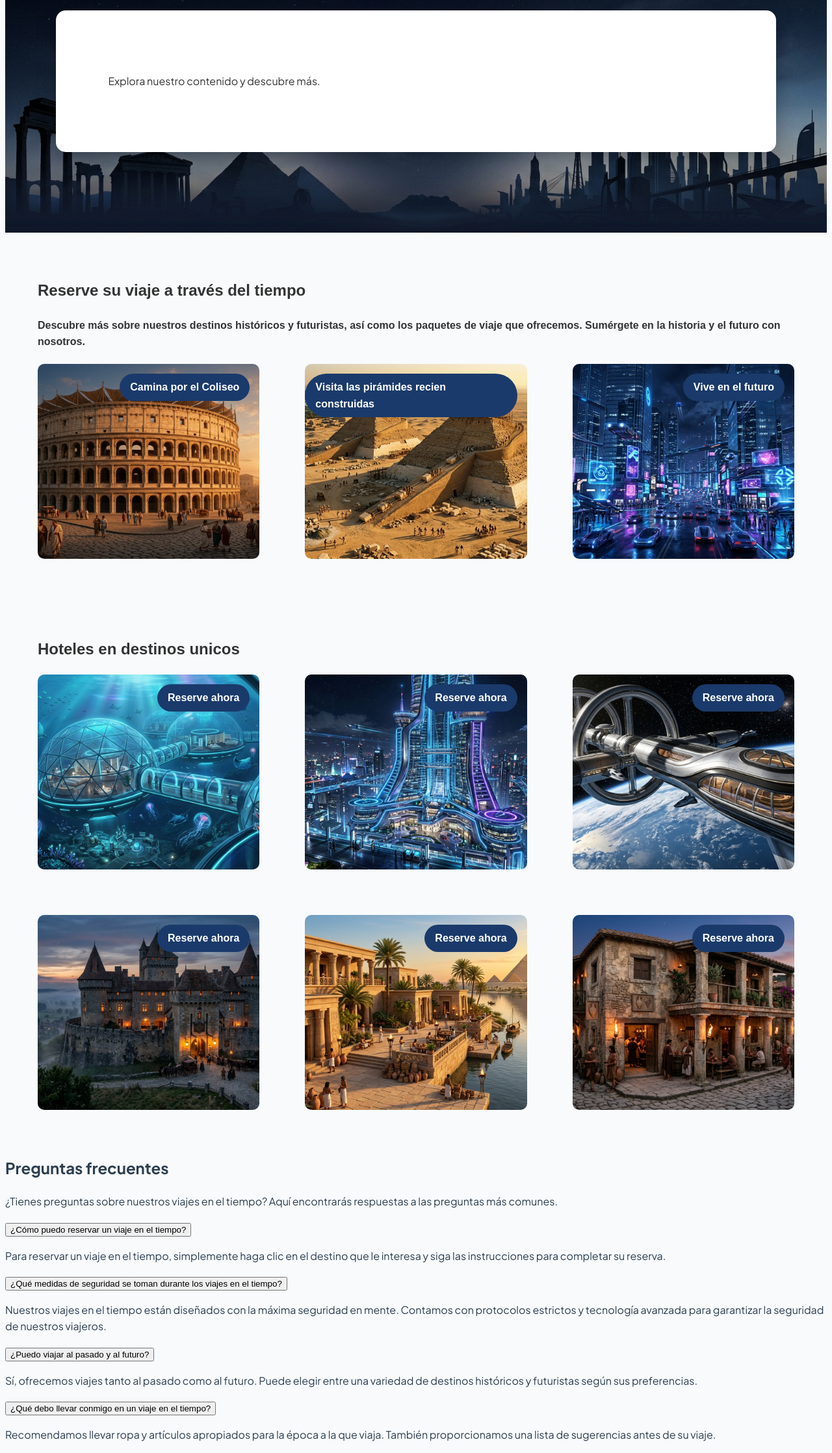
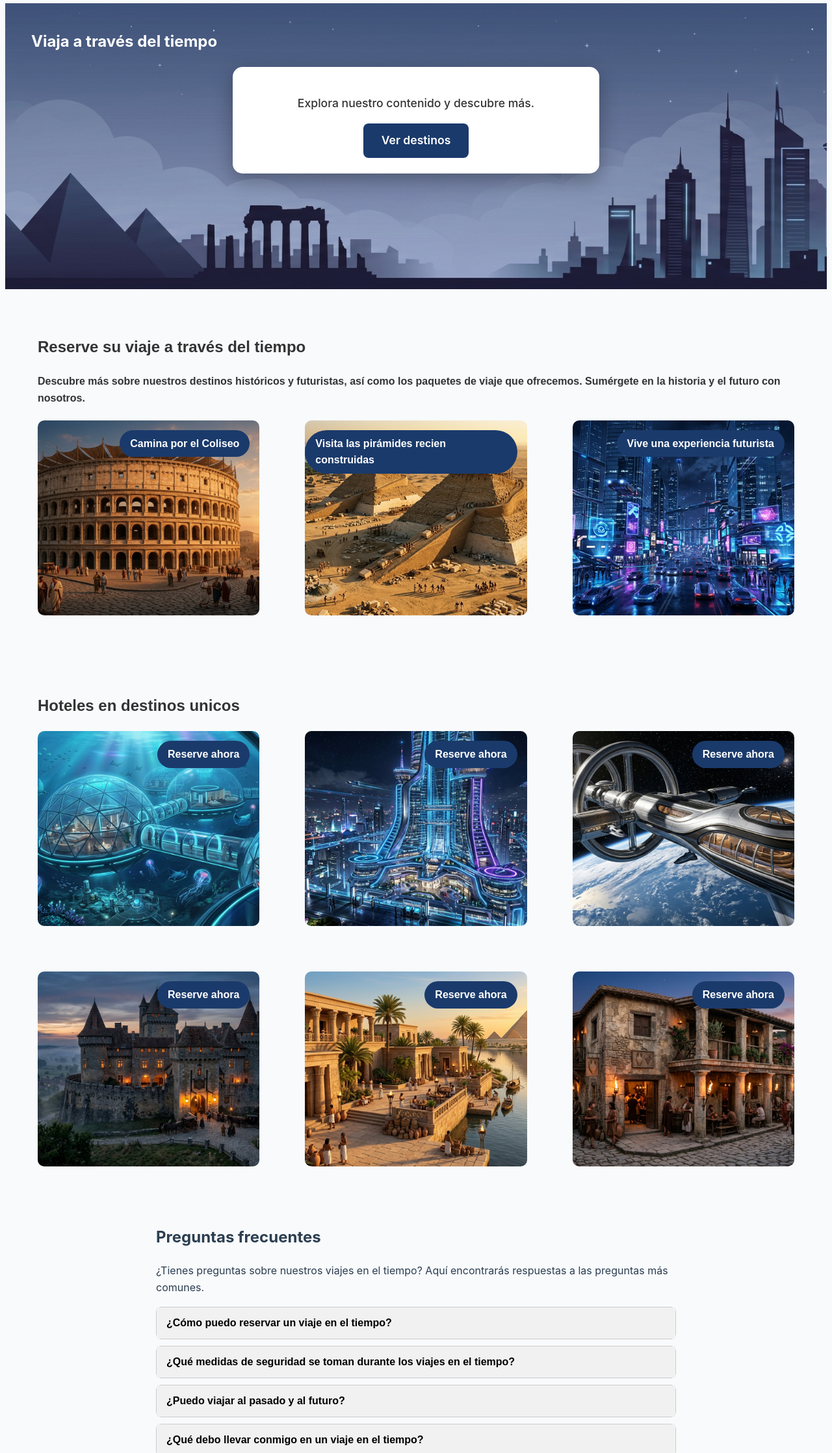
Before and after one commit to AlejandroCalle1/viajes-en-el-tiempo, a plain HTML site: page index.html in a window 1280 px wide. Shown: the part 174-2410 px from the top of the page at 65% size. Drawn offline with Linux system fonts and the light colour scheme.

Commit message:
Creacion de menu despegable de preguntas en el index

```diff
--- a/css/estilos.css
+++ b/css/estilos.css
@@ -44,7 +44,6 @@
 nav ul li a {
     text-decoration: none; /* elimina el subrayado de los enlaces */
     color: #4a5568; /* color del texto */
-    transition: 0.2s ease; /* transición suave para el efecto hover,requisito para que se aplique en el hover */
     font-size: 0.95rem; /* tamaño de fuente */
     font-weight: 600;
     letter-spacing: 0.2px;
@@ -54,16 +53,14 @@
 
 nav ul li a:hover {
     color: #1a3a6b; /* azul institucional al pasar el mouse */
-    transform: translateY(-2px); /* elevación sutil y fluida */
-    /*color: #000000;
-    transform: scale(1.2)
-    font-size: 1.4rem; /* tamaño de fuente al pasar el mouse */
+    transform: translateY(-2px) scale(1.2); /* elevación sutil y fluida */
+    font-size: 1rem;
 }
 
 /* Estilos para body 1 seccion, el hero ---------------------------------------------------------------------------------------------------------------------------------  */
 .hero {
     /*imagen de fondo*/
-    background-image: url('../img/Gemini_Generated_Image_vbwmvsvbwmvsvbwm.jpg'); /* imagen de fondo */
+    background-image: url('../img/imagen\ hero.jpg'); /* imagen de fondo */
     background-size: cover;
     background-position: center;
     height: 400px;            /* altura de imagen*/
@@ -80,20 +77,36 @@
     color: #ffffff;
 
 
-
 }
 /* Body 1 seccion etiqueta blanca  */
 .buscador-flotante {
     background-color: white;
     color: #333;
-    border-radius: 15px;  /* bordes redondeados */
-    padding: 80px;        /* espacio interno */
-    width: 80%;           /* ancho de la tarjeta */
-    box-shadow: 0 10px 30px rgba(0,0,0,0.3);  /* sombra para que "flote" visualmente */
+    border-radius: 15px;
+    padding: 24px 32px;
+    width: 90%;
+    max-width: 500px;
+    box-shadow: 0 10px 30px rgba(0,0,0,0.3);
+    align-self: center;
+    position: relative;
+    text-align: center;
+    font-size: 1.1rem;
+    font-weight: 500;
+}
 
-    align-self: center;             /* aunque el resto del hero esté a la izquierda, esta tarjeta sí queremos centrada */
-    position: relative;
-    /* para poder usar bottom */
+.btn-explorar {
+    display: inline-block;
+    background-color: #1a3a6b;
+    color: white;
+    text-decoration: none;
+    padding: 12px 28px;
+    border-radius: 8px;
+    font-weight: 600;
+    transition: background-color 0.2s ease;
+}
+
+.btn-explorar:hover {
+    background-color: #142e54;
 }
 
 /* Body 2 seccion, cuadrícula de destinos ---------------------------------------------------------------------------------------------------------------------------------  */
@@ -169,6 +182,38 @@
 }
 
 /*seccion de preguntas frecuentes, utilizacion de javaScript "mostrar o ocultar info",FAQ DESPEGABLE --------------------------------------------------------------- */
+.preguntas-frecuentes {  /* contenedor de la sección de preguntas frecuentes */
+    max-width: 800px;
+    margin: 40px auto;
+    padding: 0 20px;
+}
+
+.item-acordeon {       /* contenedor de cada pregunta y respuesta */
+    border: 1px solid #ccc;
+    border-radius: 8px;
+    margin-bottom: 10px;
+}
+
+.boton-acordeon {    /* estilos para el botón que despliega la respuesta */
+    width: 100%;
+    text-align: left;
+    background-color: #f1f1f1;
+    border: none;
+    padding: 15px;
+    font-size: 1rem;
+    font-weight: bold;
+    cursor: pointer;
+}
+
+.item-acordeon p {   /* oculto por defecto */
+    display: none;
+    padding: 15px;
+}
+
+.item-acordeon p.mostrar {  /* cuando se hace clic en el botón, se agrega la clase "mostrar" para mostrar la respuesta, visible cuando javaScript lo active */
+    display: block;
+}
+
 
 /* pagina destinos historicos*/
 
--- a/index.html
+++ b/index.html
@@ -4,16 +4,14 @@
     <meta charset="UTF-8">
     <meta name="viewport" content="width=device-width, initial-scale=1.0">
     <title>Viajes en el tiempo</title>
-    <!-- Fuente Google Fonts: Plus Jakarta Sans -->
-    <link rel="preconnect" href="https://fonts.googleapis.com">
-    <link rel="preconnect" href="https://fonts.gstatic.com" crossorigin>
-    <link href="https://fonts.googleapis.com/css2?family=Plus+Jakarta+Sans:wght@400;500;600;700;800&display=swap" rel="stylesheet">
     <link rel="stylesheet" href="css/estilos.css">
+    <script src = "js/acordeon.js"  defer></script>  /* script para el acordeon de preguntas frecuentes, defer para que se ejecute despues de cargar el html */
 </head>
 <body>
 
     <header>
-        <span class="titulo-badge">Chronos Travel</span>
+        <h1>Chronos travel</h1>
+
         <nav> <!-- Barra de menu -->
             <ul> <!-- UL lista desordenada, LI crea cada item -->
                 <li><a href="destinos_historicos.html">Destinos históricos</a></li>
@@ -32,14 +30,15 @@
         <section class="hero">     <!-- sección hero con imagen de fondo y texto centrado, nombrar la seccion grande y destacada -->
             <h1>Viaja a través del tiempo</h1>
 
-            <div class="buscador-flotante"> <!-- div para el buscador flotante, contenedor caja contenedora -->
-            <p>Explora nuestro contenido y descubre más.</p>
+            <div class="buscador-flotante">
+                <p>Explora nuestro contenido y descubre más.</p>
+                <a href="hoteles_paquetes_viajes.html" class="btn-explorar">Ver destinos</a>
             </div>
 
         </section>
 
         <section class="destinos_turisticos"> <!-- sección de contenido, sección de información -->
-            <h2>Reserve su viaje a través del tiempo</h2>
+            <h2>Reserve su viaje a través del tiempo</h1>
             <h4>Descubre más sobre nuestros destinos históricos y futuristas, así como los paquetes de viaje que ofrecemos. Sumérgete en la historia y el futuro con nosotros.</h4>
 
             <div class="grid-destinos"> <!-- contenedor de la cuadrícula de destinos -->
@@ -54,9 +53,9 @@
                     <span class="etiqueta">Visita las pirámides recien construidas</span> <!-- etiqueta para el nombre del destino -->
                 </a>
 
-                <a href="destinos_futuristas.html" class="tarjeta-destino"> <!-- enlace a la página de destinos futuristas -->
+                <a href="destinos_futuristicas.html" class="tarjeta-destino"> <!-- enlace a la página de destinos futuristas -->
                     <img src="img/ciudad futurista destino.jpg">
-                    <span class="etiqueta">Vive en el futuro</span> <!-- etiqueta o texto para el nombre del destino -->
+                    <span class="etiqueta">Vive una experiencia futurista</span> <!-- etiqueta o texto para el nombre del destino -->
                 </a>
 
             </div>
--- /dev/null
+++ b/js/acordeon.js
@@ -0,0 +1,8 @@
+const botones = document.querySelectorAll('.boton-acordeon');
+
+botones.forEach(boton => {
+    boton.addEventListener('click', function() {
+        const respuesta = this.nextElementSibling;
+        respuesta.classList.toggle('mostrar');
+    });
+});
```
Also changed, not shown: img/imagen hero.jpg (added).
